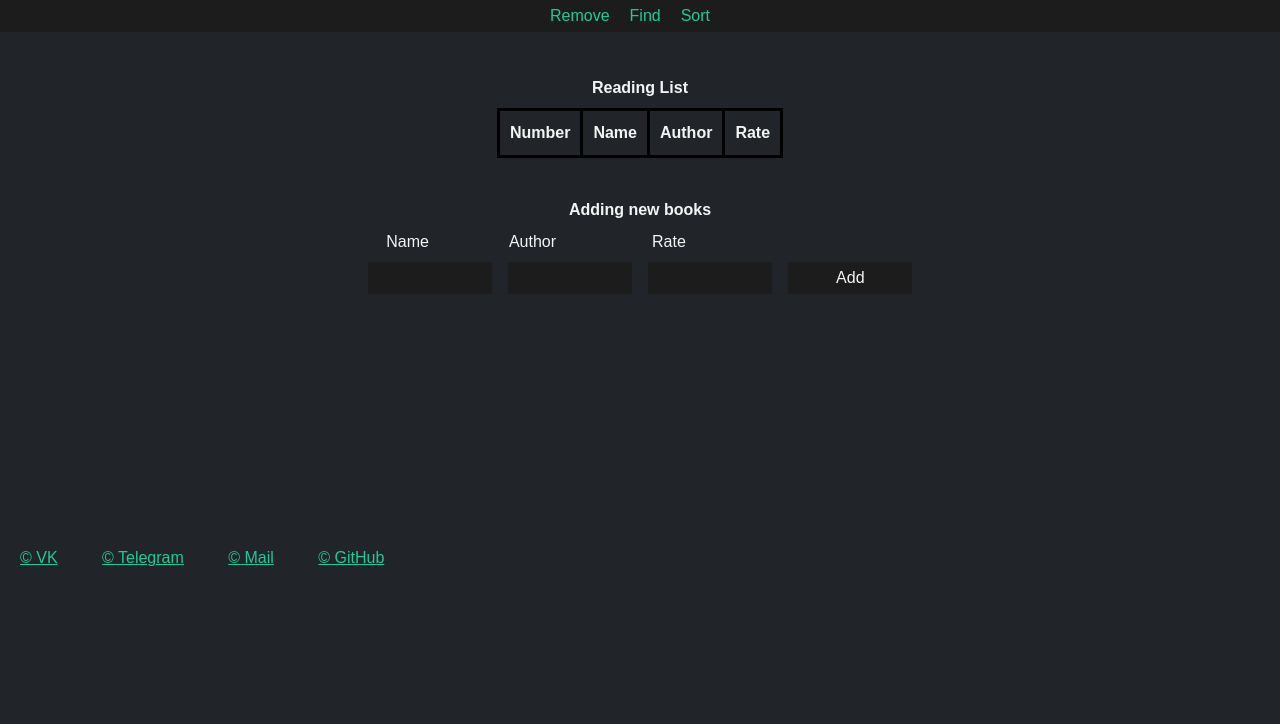
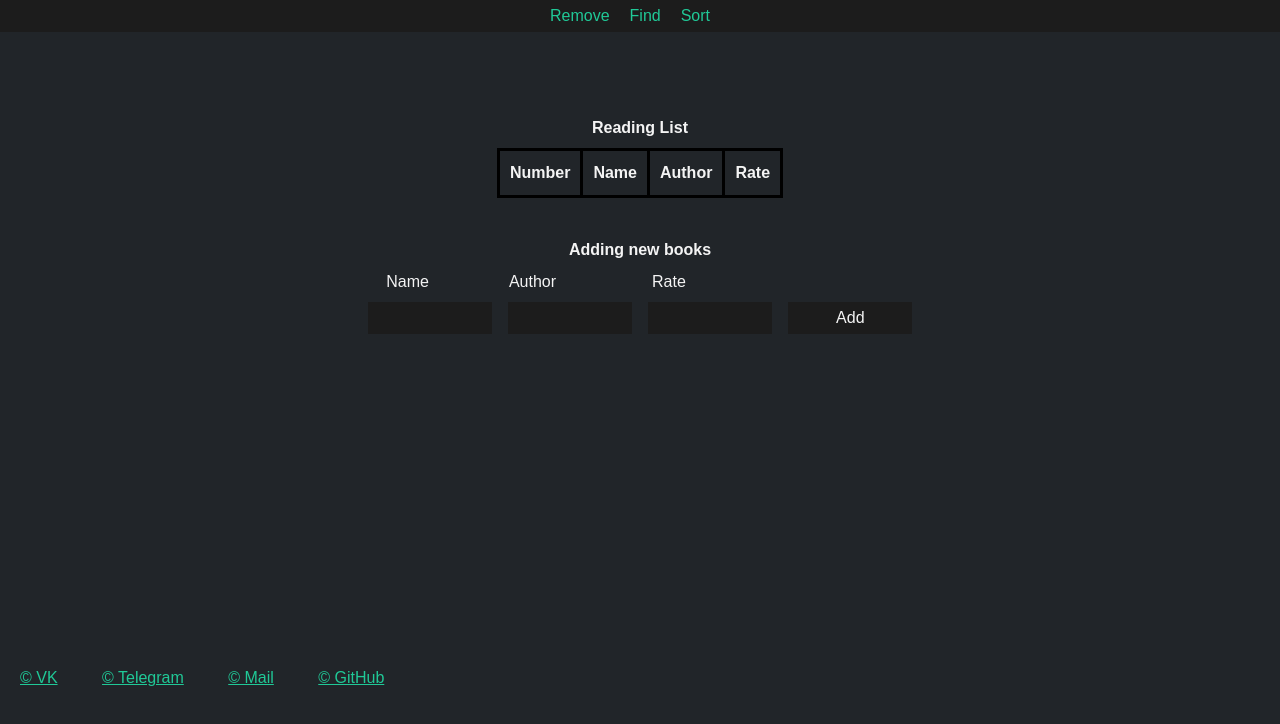
Before and after one commit to AwesomeWhiteWolf/reading-list, a plain HTML site: page index.html in a window 1280 px wide. Drawn offline with nearby package versions, Linux system fonts and the light colour scheme.

Commit message:
Update index.html

```diff
--- a/index.html
+++ b/index.html
@@ -20,7 +20,7 @@
 
     <main class="flex  items-center justify-start flex-col p-1">
       <div class="showBlock flex  items-center justify-start flex-col">
-        <h1 class="mt-10" id="1-12"><b>Reading List</b></h1>
+        <h1 class="mt-20" id="1-12"><b>Reading List</b></h1>
         <p class="pt-2 w-11/12">
           <table class="table">
             <tr>
@@ -48,7 +48,7 @@
       </div>
     </main>
 
-    <footer class="mt-60">
+    <footer class="mt-80">
       <a class="p-5" href="https://vk.com/id302289318" target="_blank"><ins class="text-[#20c997]">&copy; VK</ins></a>
       <a class="p-5" href="https://t.me/+oFtkgoj7TnBlMmYy" target="_blank"><ins class="text-[#20c997]">&copy; Telegram</ins></a>
       <a class="p-5" href="mailto:egor@unagaev.ru" target="_blank"><ins class="text-[#20c997]">&copy; Mail</ins></a>
```
